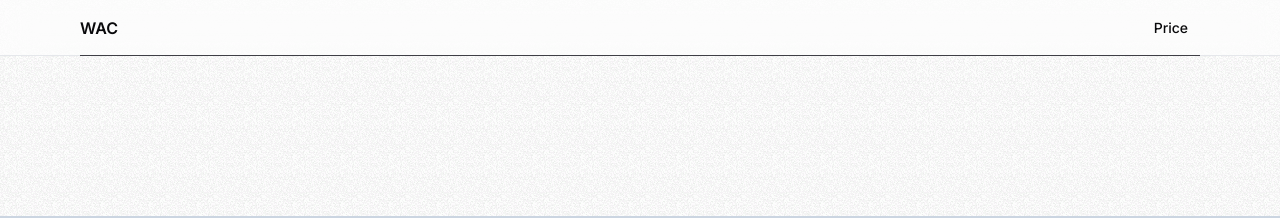
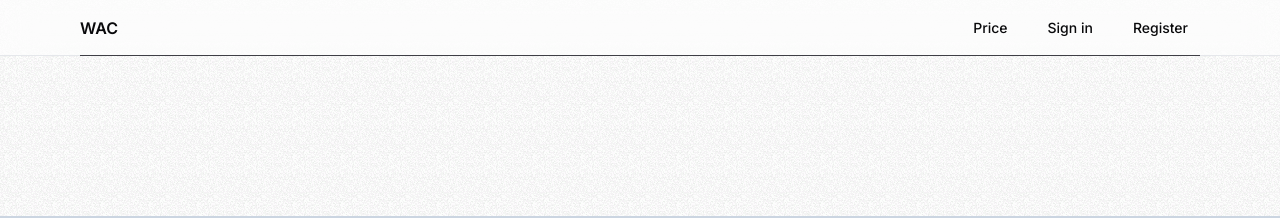
Before and after one commit to addicted2crypto/williams_appliance_consult, a Next.js app: page / in a window 1280 px wide. Shown: the top 218 px of the page. Built offline with nearby package versions, Linux system fonts and the light colour scheme.

Commit message:
sign in and register buttons added in header

```diff
--- a/app/components/navbar.tsx
+++ b/app/components/navbar.tsx
@@ -1,4 +1,5 @@
 import { buttonVariants } from "@/components/ui/button"
+import { LoginLink, RegisterLink } from "@kinde-oss/kinde-auth-nextjs/server"
 import Link from "next/link"
 import WidthWrapper from "./WidthWrapper"
 
@@ -16,8 +17,22 @@ const Navbar = () => {
                         <Link href="/price"className={buttonVariants({
                             variant: "ghost",
                             size: "sm"
-                        })}>Price</Link>
-
+                        })}>Price
+                        </Link>
+                        <LoginLink
+                        className={buttonVariants({
+                            variant: "ghost",
+                            size: "sm",
+                        })}>
+                            Sign in
+                        </LoginLink>
+                        <RegisterLink
+                        className={buttonVariants({
+                            variant: "ghost",
+                            size: "sm",
+                        })}>
+                            Register
+                        </RegisterLink>
                     </div>
                 </div>
             </WidthWrapper>
--- a/package.json
+++ b/package.json
@@ -9,6 +9,7 @@
     "lint": "next lint"
   },
   "dependencies": {
+    "@kinde-oss/kinde-auth-nextjs": "^2.0.0",
     "@radix-ui/react-slot": "^1.0.2",
     "@tailwindcss/typography": "^0.5.10",
     "class-variance-authority": "^0.7.0",
```
Also changed, not shown: 1 other file (tests, documents, lock files or other folders).
